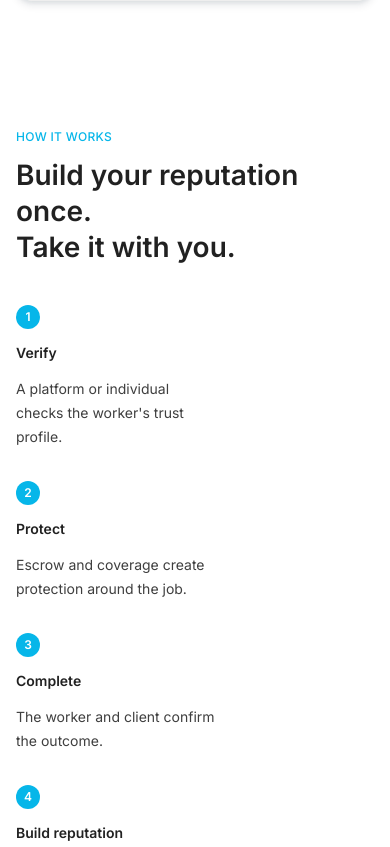
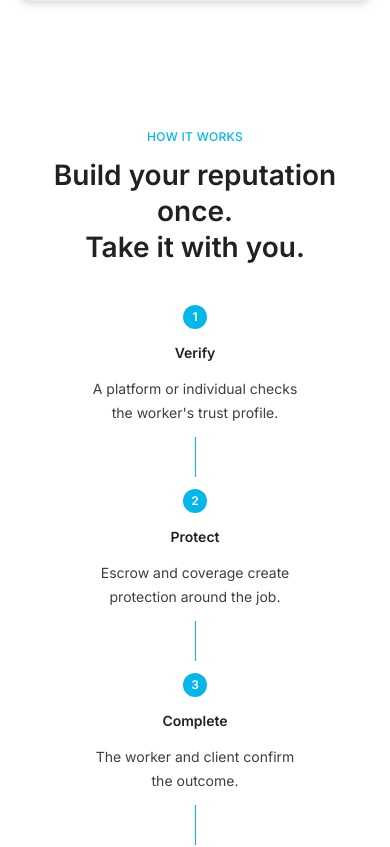
Before and after one commit to trybenode/hackathon-, a Next.js app in the folder frontend/: page / in a window 390 px wide. Shown: the part 3500-4347 px from the top of the page. Built offline with nearby package versions, Linux system fonts and the light colour scheme; no server answers.

Commit message:
feat: centre the how it works steps on phones, joined by a trail

```diff
--- a/frontend/src/components/landing/HowItWorks.tsx
+++ b/frontend/src/components/landing/HowItWorks.tsx
@@ -10,7 +10,7 @@ const STEPS = [
 export function HowItWorks() {
   return (
     <section id="how-it-works" aria-labelledby="how-heading" className={`${CONTAINER} flex scroll-mt-6 flex-col gap-10 py-16`}>
-      <div className="flex flex-col gap-3">
+      <div className="flex flex-col items-center gap-3 text-center lg:items-start lg:text-left">
         <Eyebrow>How it works</Eyebrow>
         <SectionHeading>
           <span id="how-heading">
@@ -20,20 +20,25 @@ export function HowItWorks() {
           </span>
         </SectionHeading>
       </div>
-      <ol className="grid gap-8 sm:grid-cols-2 lg:grid-cols-4 lg:gap-0 lg:px-12">
-        {STEPS.map((step, index) => (
-          <li key={step.title} className="flex flex-col gap-3">
-            <div className="flex items-center">
+      {/* Below desktop the steps stack, centred, with the trail running down
+          between them; on desktop it runs across from number to number. */}
+      <ol className="flex flex-col items-center lg:grid lg:grid-cols-4 lg:items-start lg:px-12">
+        {STEPS.map((step, index) => {
+          const last = index === STEPS.length - 1;
+          return (
+            <li key={step.title} className="flex flex-col items-center gap-3 text-center lg:items-start lg:text-left">
+              <div className="flex w-full items-center justify-center lg:justify-start">
                 <span className="flex h-6 w-6 shrink-0 items-center justify-center rounded-pill bg-primary-500 text-xs font-semibold text-white">
                   {index + 1}
                 </span>
-              {/* The line runs on to the next step's number. */}
-              {index < STEPS.length - 1 && <span aria-hidden className="hidden h-px flex-1 bg-primary-500 lg:block" />}
+                {!last && <span aria-hidden className="hidden h-px flex-1 bg-primary-500 lg:block" />}
               </div>
               <span className="text-body-sm font-semibold text-grey-900">{step.title}</span>
-            <span className="max-w-[200px] text-body-sm text-grey-800">{step.body}</span>
+              <span className="max-w-[220px] text-body-sm text-grey-800 lg:max-w-[200px]">{step.body}</span>
+              {!last && <span aria-hidden className="mb-3 h-10 w-px bg-primary-500 lg:hidden" />}
             </li>
-        ))}
+          );
+        })}
       </ol>
     </section>
   );
```
Lines whose indentation alone changed are shown as unchanged.
